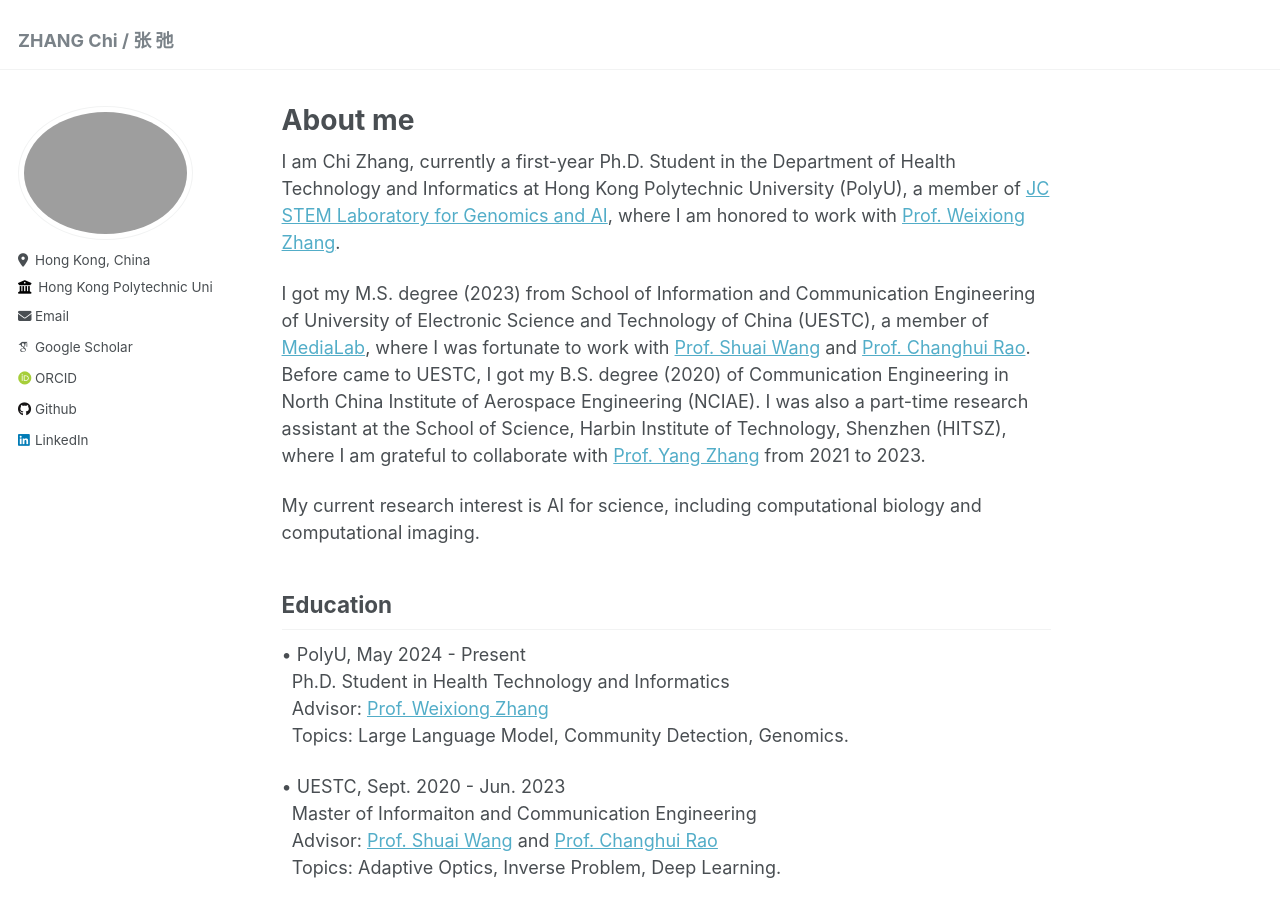
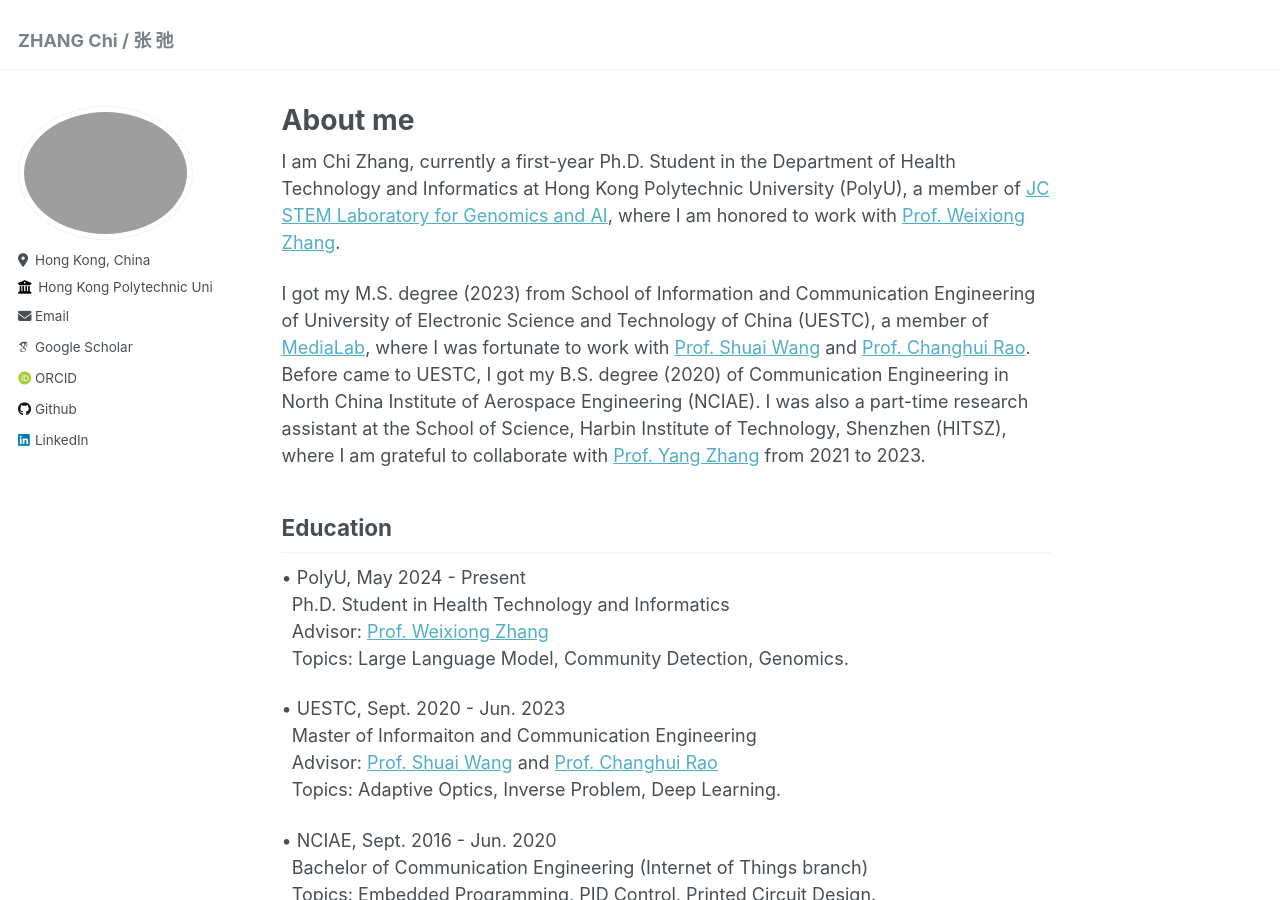
Before and after one commit to mrchasezhang/mrchasezhang.github.io, a Jekyll site: the page built from _pages/about.md, in a window 1280 px wide and 900 px high. Built offline with Jekyll 4.4.1, drawn with Linux system fonts in a browser that asks for light colours; some web fonts are replaced.

Commit message:
Update about.md

```diff
--- a/_pages/about.md
+++ b/_pages/about.md
@@ -12,7 +12,6 @@ I am Chi Zhang, currently a first-year Ph.D. Student in the Department of Health
 
 I got my M.S. degree (2023) from School of Information and Communication Engineering of University of Electronic Science and Technology of China (UESTC), a member of [MediaLab](https://medialab.uestc.edu.cn/), where I was fortunate to work with [Prof. Shuai Wang](https://faculty.uestc.edu.cn/wangshuai/zh_CN/index.htm) and [Prof. Changhui Rao](https://people.ucas.ac.cn/~chrao). Before came to UESTC, I got my B.S. degree (2020) of Communication Engineering in North China Institute of Aerospace Engineering (NCIAE). I was also a part-time research assistant at the School of Science, Harbin Institute of Technology, Shenzhen (HITSZ), where I am grateful to collaborate with [Prof. Yang Zhang](https://faculty.hitsz.edu.cn/zhangyang) from 2021 to 2023.
 
-My current research interest is AI for science, including computational biology and computational imaging.
 
 ## Education
 • PolyU, May 2024 - Present
```
